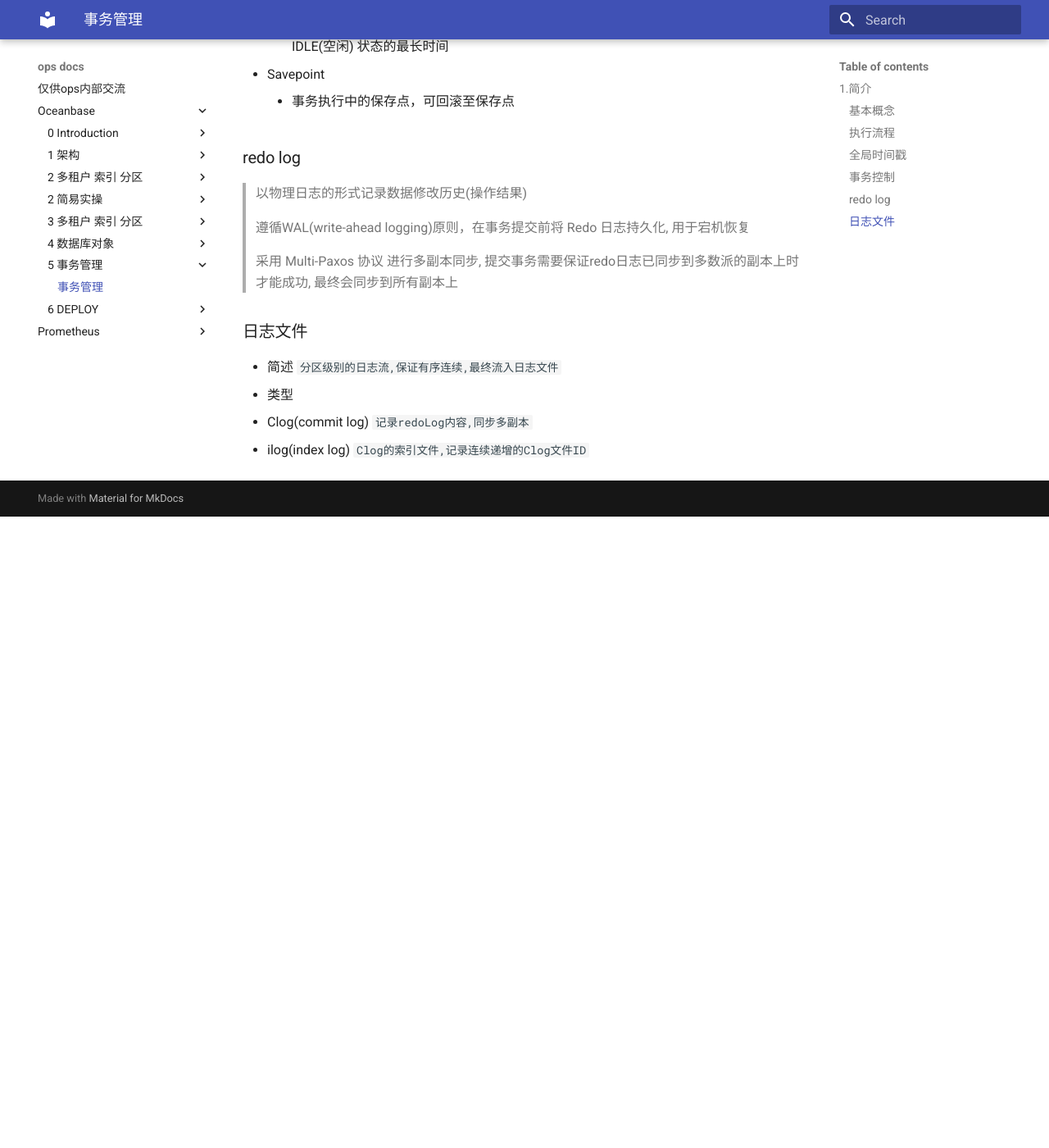
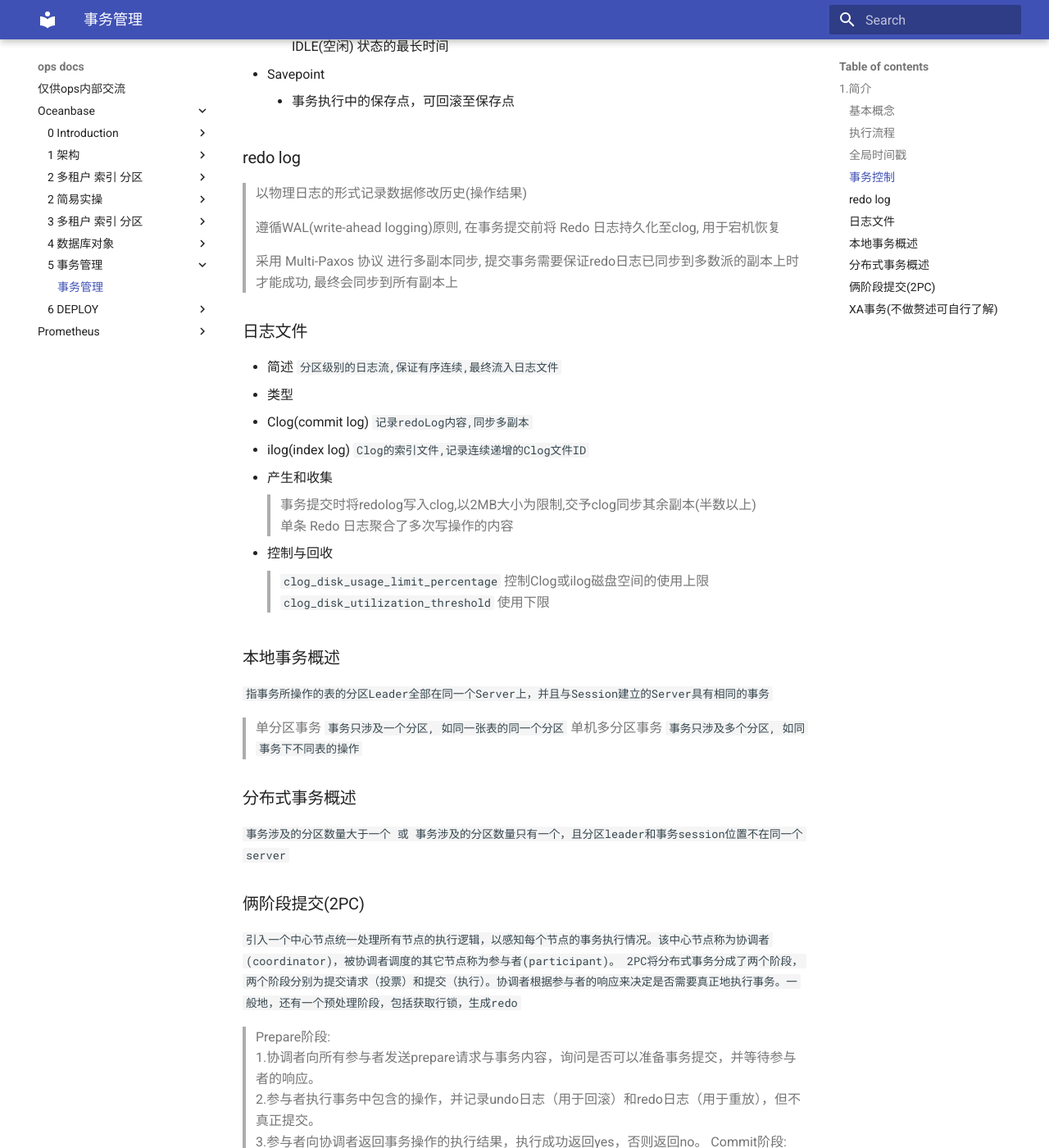
Before and after one commit to rocky-raccoon33/ops-doc, an MkDocs documentation site: the page built from docs/oceanbase/5 事务管理/事务管理.md, in a window 1280 px wide and 1400 px high, scrolled down 2935 px. Shown: the whole window at 82% size. Built offline with MkDocs 1.6.1 and Material for MkDocs 9.7.7, drawn with Linux system fonts in a browser that asks for light colours; before the commit the page ends 3565 px from its top, so only the background shows below that; some of the changed text lies outside the part shown.

Commit message:
add : 2PC

```diff
--- a/docs/oceanbase/5 事务管理/事务管理.md
+++ b/docs/oceanbase/5 事务管理/事务管理.md
@@ -52,7 +52,7 @@
 ### redo log
   > 以物理日志的形式记录数据修改历史(操作结果)
 
-  > 遵循WAL(write-ahead logging)原则，在事务提交前将 Redo 日志持久化, 用于宕机恢复
+  > 遵循WAL(write-ahead logging)原则, 在事务提交前将 Redo 日志持久化至clog, 用于宕机恢复
 
   > 采用 Multi-Paxos 协议 进行多副本同步, 提交事务需要保证redo日志已同步到多数派的副本上时才能成功, 最终会同步到所有副本上
 
@@ -61,3 +61,49 @@
 - 类型
   - Clog(commit log)  `记录redoLog内容,同步多副本`
   - ilog(index log)   `Clog的索引文件,记录连续递增的Clog文件ID`
+- 产生和收集
+  > 事务提交时将redolog写入clog,以2MB大小为限制,交予clog同步其余副本(半数以上)
+  > 单条 Redo 日志聚合了多次写操作的内容
+- 控制与回收
+  > `clog_disk_usage_limit_percentage` 控制Clog或ilog磁盘空间的使用上限
+  > `clog_disk_utilization_threshold`  使用下限
+
+### 本地事务概述
+  `指事务所操作的表的分区Leader全部在同一个Server上，并且与Session建立的Server具有相同的事务`
+  > 单分区事务  `事务只涉及一个分区, 如同一张表的同一个分区`
+  > 单机多分区事务 `事务只涉及多个分区, 如同事务下不同表的操作`
+
+### 分布式事务概述
+`事务涉及的分区数量大于一个 或 事务涉及的分区数量只有一个，且分区leader和事务session位置不在同一个server`
+### 俩阶段提交(2PC)
+`引入一个中心节点统一处理所有节点的执行逻辑，以感知每个节点的事务执行情况。该中心节点称为协调者(coordinator)，被协调者调度的其它节点称为参与者(participant)。
+ 2PC将分布式事务分成了两个阶段，两个阶段分别为提交请求（投票）和提交（执行）。协调者根据参与者的响应来决定是否需要真正地执行事务。一般地，还有一个预处理阶段，包括获取行锁，生成redo`
+>Prepare阶段:
+  1.协调者向所有参与者发送prepare请求与事务内容，询问是否可以准备事务提交，并等待参与者的响应。
+  2.参与者执行事务中包含的操作，并记录undo日志（用于回滚）和redo日志（用于重放），但不真正提交。
+  3.参与者向协调者返回事务操作的执行结果，执行成功返回yes，否则返回no。
+> Commit阶段:
+  success: 若所有参与者都返回yes，说明事务可以提交：
+  1.协调者向所有参与者发送commit请求。
+  2.参与者收到commit请求后，将事务真正地提交上去，并释放占用的事务资源，并向协调者返回ack。
+  3.协调者收到所有参与者的ack消息，事务成功完成。
+  ![](img/2PCSuccess4T.png)
+  failed:
+  1.协调者向所有参与者发送rollback请求。
+  2.参与者收到rollback请求后，根据undo日志回滚到事务执行前的状态，释放占用的事务资源，并向协调者返回ack。
+  3.协调者收到所有参与者的ack消息，事务回滚完成。
+  ![](img/2PCFailed4T.png)
+  > OceanBase对传统的2PC流程做了优化，传统的两阶段提交的延迟相当于`2次RPC`和`4次写日志`操作。
+  > OceanBase采用协调者无状态设计,协调者不再维护分布式事务的状态
+  > 而是在宕机恢复时,通过所有参与者的局部状态动态构造分布式事务的全局状态。
+  > 避免了协调者写日志，一次两阶段提交的延迟降低到`1次RPC`和`2次写日志`操作。
+  > 其流程如下图所示:`
+  ![](img/2PC4OB.png)
+> PREPARE阶段
+> 协调者:协调者向所有的参与者发起 prepare request
+> 参与者:参与者收到prepare request之后，决定是否可以提交，如果可以则持久化prepare log并且向协调者返回prepare成功，否则返回prepare失败。
+> COMMIT阶段
+> 协调者:协调者收齐所有参与者的 prepare ack 之后，进入 COMMIT 状态，向用户返回事务 commit 成功， 然后向所有参与者发送事务 commit request。
+> 参与者:参与者收到commit request之后释放资源解行锁，然后提交commit log，日志持久化完成之后给协调者回复commit ok 消息，最后释放事务上下文并退出。
+
+### XA事务(不做赘述可自行了解)
```
Also changed, not shown: docs/oceanbase/5 事务管理/img/2PC4OB.png (added), docs/oceanbase/5 事务管理/img/2PCFailed4T.png (added), docs/oceanbase/5 事务管理/img/2PCSuccess4T.png (added).
